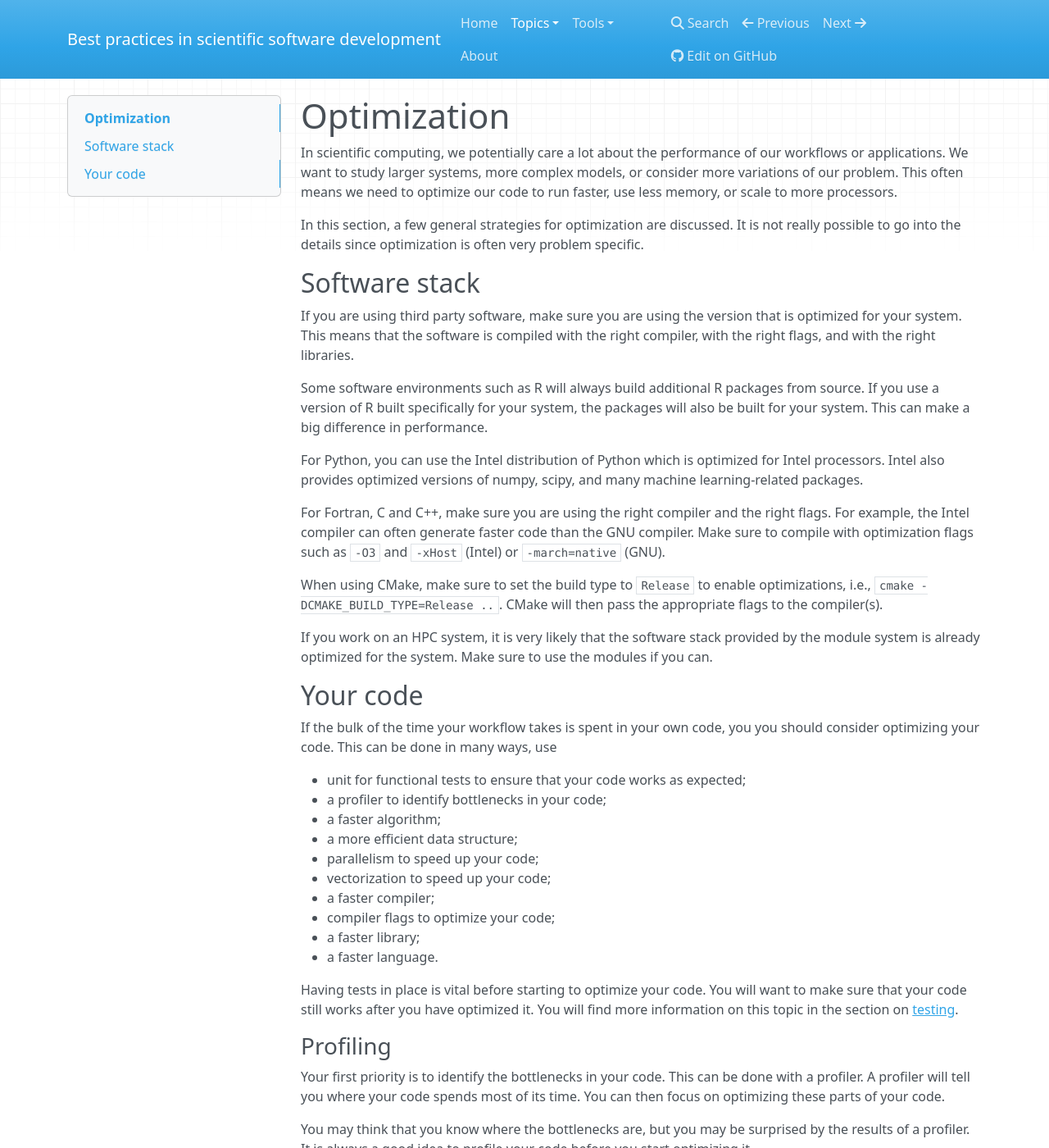
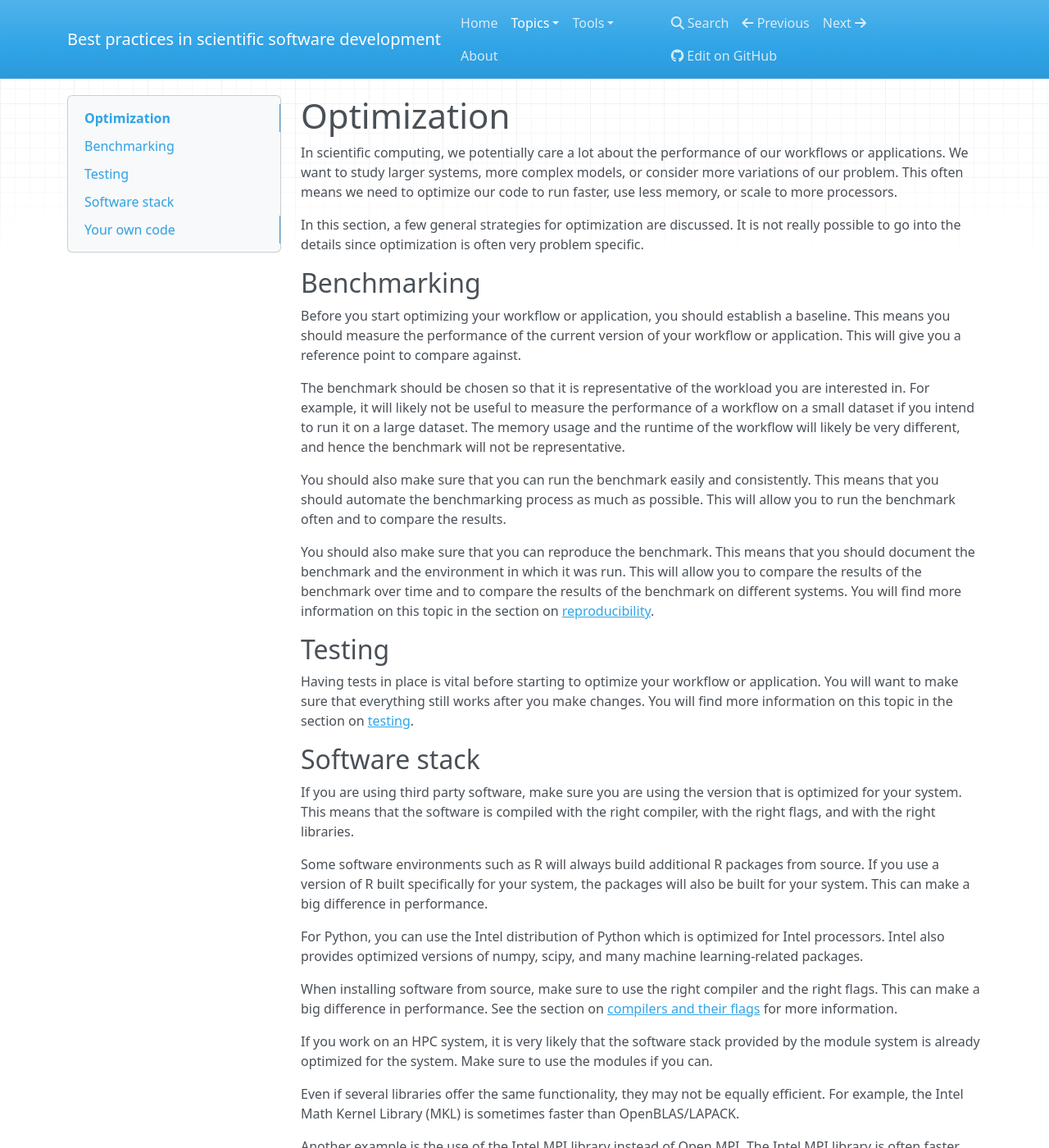
Before and after one commit to gjbex/Best-practices-for-scientific-computing, an MkDocs documentation site: the page built from docs/optimization.md, in a window 1280 px wide and 1400 px high. Shown: the whole window at 82% size. Built offline with MkDocs 1.6.1, drawn with Linux system fonts in a browser that asks for light colours; nearby versions of some CDN libraries; some of the changed text lies outside the part shown.

Commit message:
Add section on algorithms and data structures

```diff
--- a/docs/optimization.md
+++ b/docs/optimization.md
@@ -9,6 +9,41 @@ scale to more processors.
 In this section, a few general strategies for optimization are discussed.
 It is not really possible to go into the details since optimization is
 often very problem specific.
+
+
+## Benchmarking
+
+Before you start optimizing your workflow or application, you should
+establish a baseline.  This means you should measure the performance
+of the current version of your workflow or application.  This will
+give you a reference point to compare against.
+
+The benchmark should be chosen so that it is representative of the
+workload you are interested in.  For example, it will likely not be
+useful to measure the performance of a workflow on a small dataset if
+you intend to run it on a large dataset.  The memory usage and the
+runtime of the workflow will likely be very different, and hence the
+benchmark will not be representative.
+
+You should also make sure that you can run the benchmark easily and
+consistently.  This means that you should automate the benchmarking
+process as much as possible.  This will allow you to run the benchmark
+often and to compare the results.
+
+You should also make sure that you can reproduce the benchmark.  This
+means that you should document the benchmark and the environment in
+which it was run.  This will allow you to compare the results of the
+benchmark over time and to compare the results of the benchmark on
+different systems.  You will find more information on this topic in
+the section on [reproducibility](reproducibility.md).
+
+
+## Testing
+
+Having tests in place is vital before starting to optimize your workflow or
+application.  You will want to make sure that everything still works after you
+make changes. You will find more information on this topic in the section
+on [testing](testing.md).
 
 
 ## Software stack
@@ -27,40 +62,50 @@ For Python, you can use the Intel distribution of Python which is optimized
 for Intel processors.  Intel also provides optimized versions of numpy,
 scipy, and many machine learning-related packages.
 
-For Fortran, C and C++, make sure you are using the right compiler and the
-right flags.  For example, the Intel compiler can often generate faster code
-than the GNU compiler.  Make sure to compile with optimization flags such as
-`-O3` and `-xHost` (Intel) or `-march=native` (GNU).
-
-When using CMake, make sure to set the build type to `Release` to enable
-optimizations, i.e., `cmake -DCMAKE_BUILD_TYPE=Release ..`.  CMake will then
-pass the appropriate flags to the compiler(s).
+When installing software from source, make sure to use the right compiler and
+the right flags.  This can make a big difference in performance.  See the section
+on [compilers and their flags](#compilers-and-their-flags) for more information.
 
 If you work on an HPC system, it is very likely that the software stack provided
 by the module system is already optimized for the system.  Make sure to use
 the modules if you can.
 
+Even if several libraries offer the same functionality, they may not be
+equally efficient.  For example, the Intel Math Kernel Library (MKL) is
+sometimes faster than OpenBLAS/LAPACK.
 
-## Your code
+Another example is the use of the Intel MPI library instead of Open MPI.  The
+Intel MPI library is often faster than OpenMPI, especially on Intel processors.
+However, you should experiment, since for some codes, Open MPI may be faster.
+
+
+## Your own code
 
 If the bulk of the time your workflow takes is spent in your own code, you
 you should consider optimizing your code.  This can be done in many ways, use
 
- * unit for functional tests to ensure that your code works as expected;
+ * a faster compiler and compiler flags to optimize your code;
  * a profiler to identify bottlenecks in your code;
- * a faster algorithm;
- * a more efficient data structure;
- * parallelism to speed up your code;
+ * a faster algorithm and/or a more efficient data structure;
+ * a faster language;
  * vectorization to speed up your code;
- * a faster compiler;
- * compiler flags to optimize your code;
- * a faster library;
- * a faster language.
+ * parallelism to speed up your code.
 
-Having tests in place is vital before starting to optimize your code.  You will
-want to make sure that your code still works after you have optimized it. You
-will find more information on this topic in the section on
-[testing](testing.md).
+
+### Compilers and their flags
+
+For Fortran, C and C++, make sure you are using the right compiler and the
+right flags.  For example, the Intel compiler can often generate faster code
+than the GNU compiler.  However, you should experiment, since for some codes,
+the GNU compiler may generate faster code.
+
+Make sure to compile with optimization flags such as `-O3` and `-xHost` (Intel)
+or `-march=native` (GNU).  Many other compiler flag influence performance, but
+that is outside the scope of this section.
+
+When using CMake, make sure to set the build type to `Release` to enable
+optimizations, i.e., `cmake -DCMAKE_BUILD_TYPE=Release ..`. CMake will then
+pass the appropriate flags to the compiler(s).
 
 
 ### Profiling
@@ -72,3 +117,55 @@ its time.  You can then focus on optimizing these parts of your code.
 You may think that you know where the bottlenecks are, but you may be surprised
 by the results of a profiler.  It is always a good idea to profile your code
 before you start optimizing it.
+
+To make this concrete, suppose that your intuitiion tells you that you should
+improve the performance of a function, and you spend two days working on it, and
+are rewarded by a very impressive improvement by a factor of 10.  This was
+excellent work.  However, if your application spends only 5 % of its time in
+this function, what will be the runtime of the new version of your application
+if that is the only thing you change?
+
+If the total runtime of the orignal application is $t$, it means that its runtime
+after your optimization will be $0.95t + 0.5t/10 = 0.955t$, i.e., you improved
+the overall runtime by less than 5 %.  In some circumstances this may be worth the
+effort you spent, but if you would have profiled your application, you might have
+chosen to spend your time differently.
+
+Remenber that you should profile in representative circumstances, see the section
+on [benchmarking](#benchmarking) for a more thorough discussion.
+
+There are many tools to profile your application, some open source, but commercial.
+TODO: add references to profilers
+
+
+### Algorithms and data structures
+
+The choice of the algorithm you use to solve a particular problem, or the data
+structures you use to represent your data can have a profound impact on the
+pformance of your application.
+
+To illustrate this, consider a very simple example, sorting a list of numbers.
+There are many algorithms to do this, and all result in the same sorted list.
+However, the choice of the algorithm will depend on the length of the list.  A
+very simple algorithm is bubble sort which on average implies $O(N^2)$
+comparison operations where $N$ is the length of the list.  However, the
+quicksort algorithm that is a bit more sophisticated will on average only have
+to perform $O(N \log N)$ comparisons.  For long lists, this makes a huge
+difference.  For example, if the list has a 1,000 elements ($N = 1000$), then
+bubble sort will take a million comparisons, while quicksort will only require
+3,000, and hence is a factor of 300 faster.
+
+The choice of data structures you make can also have a profound impact on
+perforance.  If the goal of the data structure is to hold, e.g., numbers to
+allow to check whether or not a number occured previously, you can use a list
+or a set.  Checking membership in a list will take $O(N)$ comparisons on
+average, while checking membership of a set only takes $O(1)$ (ideally).  Just
+like the choice of algorhtm in the previous example, this may have an important
+impact on performance.
+
+This section only draws your attention to the problem, it would be impossible to
+go into more detail, but it is a very good investment of your time to familiarize
+yourself with the subject.  Many excellent books have been published on the subject,
+covering the most common algorithms, and a lot of articles have been published that
+address very specific algorithms and specialized data structures.
+TODO: add references to books
```
